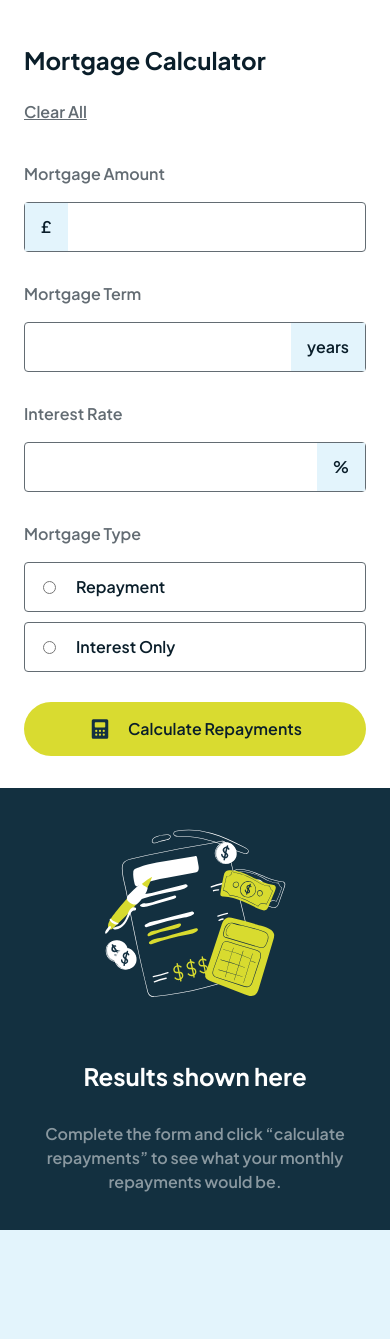
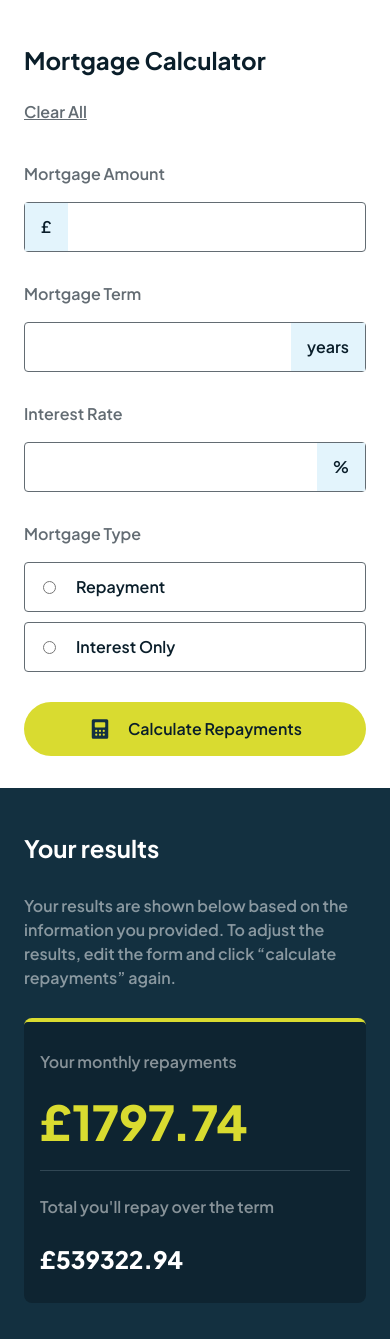
Before and after one commit to florianstancioiu/mortgage-repayment-calculator, a Vue app: page / in a window 390 px wide. Before the commit the page ends 1230 px from the top, so only its background shows below. Built offline with nearby package versions, Linux system fonts and the light colour scheme.

Commit message:
Worked onm the mobile YourResults component

```diff
--- a/src/App.vue
+++ b/src/App.vue
@@ -17,8 +17,8 @@ const mortgageTypes = [
   },
 ];
 
-const monthlyRepayments: number | null = null;
-const totalRepay: number | null = null;
+const monthlyRepayments: number | null = 1797.74;
+const totalRepay: number | null = 539322.94;
 </script>
 
 <template>
--- a/src/components/Results/EmptyResults/EmptyResults.vue
+++ b/src/components/Results/EmptyResults/EmptyResults.vue
@@ -3,7 +3,7 @@ import EmptyIllustrationSVG from "../../../assets/svg/illustration-empty.svg";
 </script>
 
 <template>
-  <div class="text-center pt-[2.25rem] pb-[2.25rem] text-white">
+  <div class="bg-bg-secondary text-center pt-[2.25rem] pb-[2.25rem] text-white">
     <EmptyIllustrationSVG class="mx-auto" />
     <p class="mt-[2.75rem] mb-[1.875rem] text-2xl font-bold">
       Results shown here
--- a/src/components/Results/YourResults/YourResults.vue
+++ b/src/components/Results/YourResults/YourResults.vue
@@ -6,8 +6,26 @@ const { monthlyRepayments, totalRepay } = defineProps<{
 </script>
 
 <template>
-  <h1 class="text-3xl font-bold underline">
-    {{ monthlyRepayments }}
-    {{ totalRepay }}
-  </h1>
+  <div class="bg-bg-secondary pb-[2.25rem] px-[1.5rem] text-white">
+    <p class="pt-[2.75rem] mb-[1.875rem] text-2xl font-bold">Your results</p>
+    <p class="opacity-50 mb-[1.75rem]">
+      Your results are shown below based on the information you provided. To
+      adjust the results, edit the form and click “calculate repayments” again.
+    </p>
+    <div class="rounded-[0.5rem] overflow-hidden">
+      <div class="bg-bg-cta rounded-[0.25rem] left-0 w-full h-2"></div>
+      <div
+        class="bg-bg-ternary rounded-[0.25rem] mt-[-0.25rem] py-[1.75rem] px-4"
+      >
+        <div class="mb-[1.5rem] border-b-[0.063rem] border-border-primary">
+          <p class="opacity-50 mb-[1.5rem]">Your monthly repayments</p>
+          <p class="text-bg-cta pb-[1.5rem] text-5xl font-extrabold">
+            £{{ monthlyRepayments }}
+          </p>
+        </div>
+        <p class="opacity-50 mb-[1.5rem]">Total you'll repay over the term</p>
+        <p class="text-2xl font-extrabold">£{{ totalRepay }}</p>
+      </div>
+    </div>
+  </div>
 </template>
--- a/src/style.css
+++ b/src/style.css
@@ -4,9 +4,11 @@
   --font-plus-jakarta-sans: "Plus Jakarta Sans", sans-serif;
   --color-bg-primary: #e3f4fc;
   --color-bg-secondary: #133040;
+  --color-bg-ternary: #0e2431;
   --color-bg-cta: #d9db30;
   --color-bg-radio-input: #f9f9df;
   --color-error: hsl(4, 69%, 50%);
   --color-primary: #0a1e2a;
   --color-secondary: #636c73;
+  --color-border-primary: #314754;
 }
```
Also changed, not shown: 1 other file (tests, documents, lock files or other folders).
